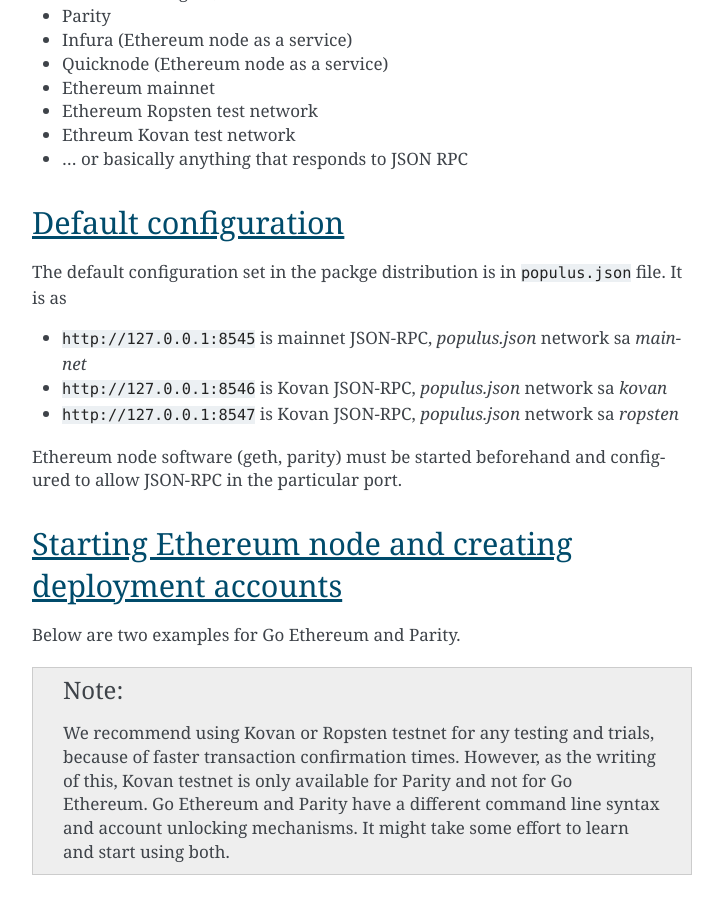
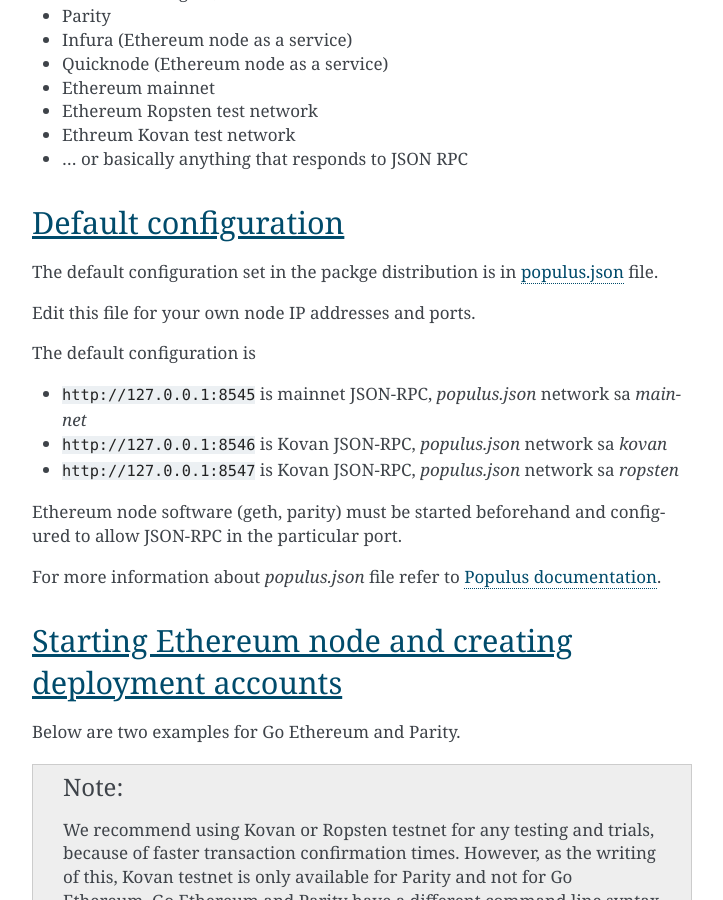
Before and after one commit to TokenMarketNet/smart-contracts, a Sphinx documentation site: the page built from docs/source/chain.rst, in a window 1280 px wide and 900 px high, scrolled down 465 px. Shown: the whole window, without its empty margins (388-1111 px from the left). Built offline with Sphinx 7.4.7, drawn with Linux system fonts in a browser that asks for light colours.

Commit message:
Adding link to Populus chain configuration documentation.

```diff
--- a/docs/source/chain.rst
+++ b/docs/source/chain.rst
@@ -32,7 +32,11 @@
 Default configuration
 =====================
 
-The default configuration set in the packge distribution is in ``populus.json`` file. It is as
+The default configuration set in the packge distribution is in `populus.json <https://github.com/TokenMarketNet/ico/blob/master/populus.json>`_ file.
+
+Edit this file for your own node IP addresses and ports.
+
+The default configuration is
 
 * ``http://127.0.0.1:8545`` is mainnet JSON-RPC, `populus.json` network sa `mainnet`
 
@@ -41,6 +45,8 @@
 * ``http://127.0.0.1:8547`` is Kovan JSON-RPC, `populus.json` network sa `ropsten`
 
 Ethereum node software (geth, parity) must be started beforehand and configured to allow JSON-RPC in the particular port.
+
+For more information about `populus.json` file refer to `Populus documentation <http://populus.readthedocs.io/en/latest/config.html#custom-chains-using-the-externalchain-class>`_.
 
 Starting Ethereum node and creating deployment accounts
 =======================================================
```
